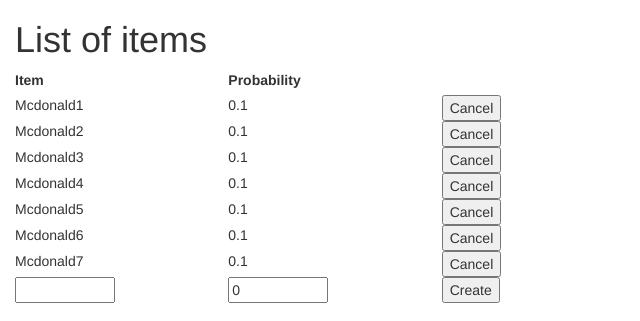
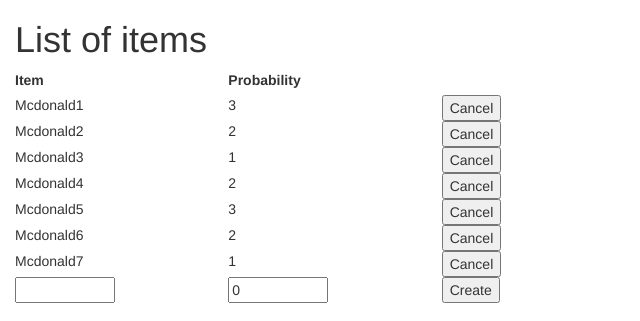
Before and after one commit to victoriali/Mighty-Wheel, a plain HTML site: page index.html in a window 1280 px wide. Shown: the top 321 px of the page, 0-640 px from the left. Drawn offline with nearby package versions, Linux system fonts and the light colour scheme.

Commit message:
Code Climate Change Testing

```diff
--- a/index.html
+++ b/index.html
@@ -35,7 +35,7 @@
 							<section id = "realList">
 			          <div class="row">
 						      <div class="itemName col-xs-4">Mcdonald1</div>
-						      <div class="itemInput col-xs-4">0.1</div>
+						      <div class="itemInput col-xs-4">3</div>
 						      <div class="cancelInput col-xs-4">
 						        <button class="button cancelButton">Cancel</button>
 						      </div>
@@ -43,7 +43,7 @@
 
 						    <div class="row">
 						      <div class="itemName col-xs-4">Mcdonald2</div>
-						      <div class="itemInput col-xs-4">0.1</div>
+						      <div class="itemInput col-xs-4">2</div>
 						      <div class="cancelInput col-xs-4">
 						        <button class="button cancelButton">Cancel</button>
 						      </div>
@@ -51,7 +51,7 @@
 
 						    <div class="row">
 						      <div class="itemName col-xs-4">Mcdonald3</div>
-						      <div class="itemInput col-xs-4">0.1</div>
+						      <div class="itemInput col-xs-4">1</div>
 						      <div class="cancelInput col-xs-4">
 						        <button class="button cancelButton">Cancel</button>
 						      </div>
@@ -59,7 +59,7 @@
 
 						    <div class="row">
 						      <div class="itemName col-xs-4">Mcdonald4</div>
-						      <div class="itemInput col-xs-4">0.1</div>
+						      <div class="itemInput col-xs-4">2</div>
 						      <div class="cancelInput col-xs-4">
 						        <button class="button cancelButton">Cancel</button>
 						      </div>
@@ -67,7 +67,7 @@
 
 						    <div class="row">
 						      <div class="itemName col-xs-4">Mcdonald5</div>
-						      <div class="itemInput col-xs-4">0.1</div>
+						      <div class="itemInput col-xs-4">3</div>
 						      <div class="cancelInput col-xs-4">
 						        <button class="button cancelButton">Cancel</button>
 						      </div>
@@ -75,7 +75,7 @@
 
 						    <div class="row">
 						      <div class="itemName col-xs-4">Mcdonald6</div>
-						      <div class="itemInput col-xs-4">0.1</div>
+						      <div class="itemInput col-xs-4">2</div>
 						      <div class="cancelInput col-xs-4">
 						        <button class="button cancelButton">Cancel</button>
 						      </div>
@@ -83,7 +83,7 @@
 
 						    <div class="row">
 						      <div class="itemName col-xs-4">Mcdonald7</div>
-						      <div class="itemInput col-xs-4">0.1</div>
+						      <div class="itemInput col-xs-4">1</div>
 						      <div class="cancelInput col-xs-4">
 						        <button class="button cancelButton">Cancel</button>
 						      </div>
--- a/js/application.js
+++ b/js/application.js
@@ -15,7 +15,7 @@ $(document).ready(function(){
     });
   });
 
-  $('.createButton').click(function() {//hello
+  $('.createButton').click(function() {
 
     if($('.newItem-name').val() === ""){
         alert ("Item name cannot be empty");
```
